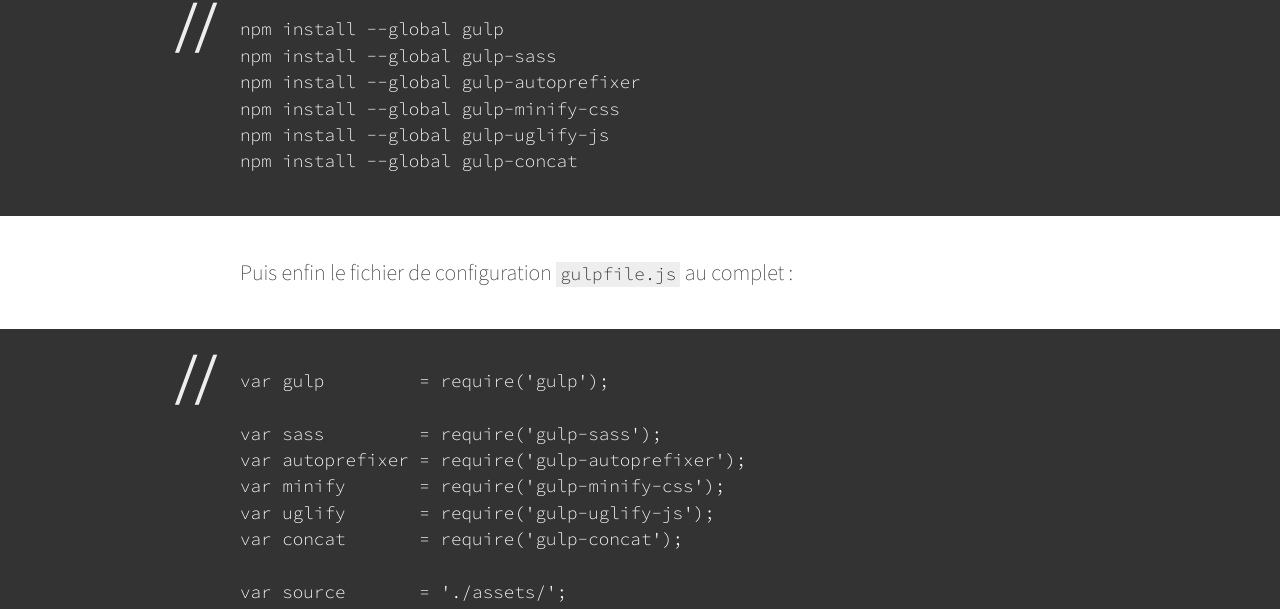
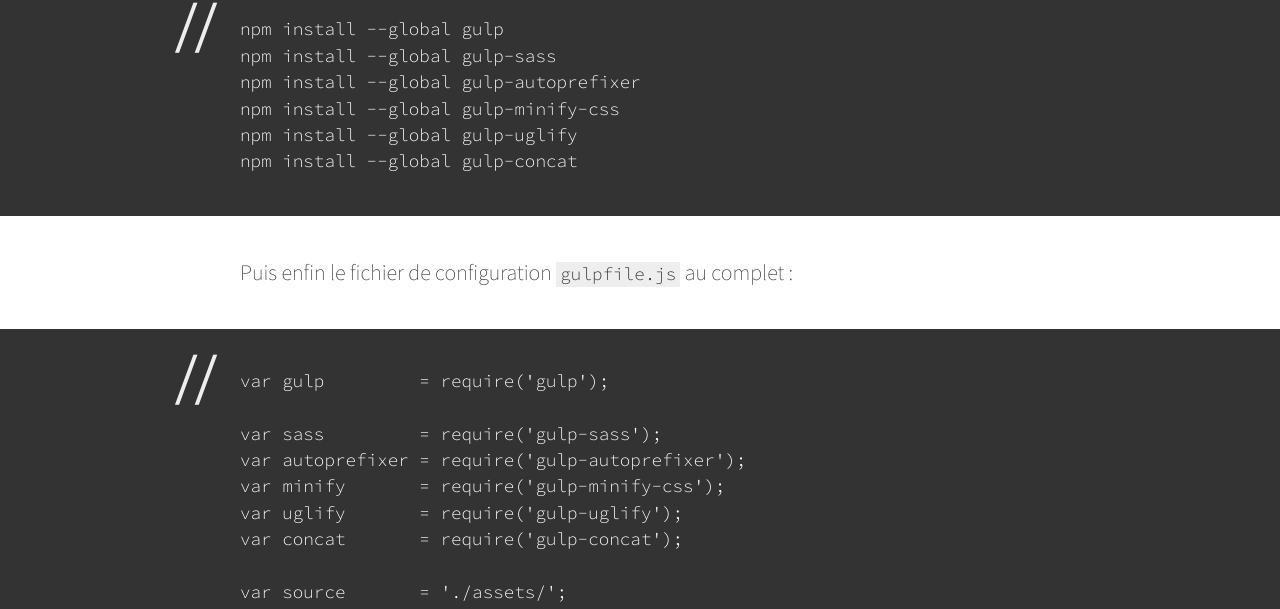
Before and after one commit to zessx/blog, a Jekyll site: the page built from _posts/2015-07-22-introduction-a-gulp.md, in a window 1280 px wide and 900 px high, scrolled down 10055 px. Shown: the part 243-852 px from the top of the window. Built offline with Jekyll 4.4.1, drawn with Linux system fonts in a browser that asks for light colours; comment, search, counter and statistics services are not loaded; some of the changed text lies outside the part shown.

Commit message:
:pencil2: Typos corrections

```diff
--- a/_posts/2015-07-22-introduction-a-gulp.md
+++ b/_posts/2015-07-22-introduction-a-gulp.md
@@ -132,7 +132,7 @@ Si on reprend notre tâche `css`, nous avons trois plugins à installer et à ch
     var sass         = require('gulp-sass');
     var autoprefixer = require('gulp-autoprefixer');
     var minify       = require('gulp-minify-css');
-    var uglify       = require('gulp-uglify-js');
+    var uglify       = require('gulp-uglify');
     var concat       = require('gulp-concat');
 
 Rien de plus pour les plugins !
@@ -213,7 +213,7 @@ Ensuite, l'installation de gulp et des modules :
     npm install --global gulp-sass
     npm install --global gulp-autoprefixer
     npm install --global gulp-minify-css
-    npm install --global gulp-uglify-js
+    npm install --global gulp-uglify
     npm install --global gulp-concat
 
 Puis enfin le fichier de configuration `gulpfile.js` au complet :
@@ -223,7 +223,7 @@ Puis enfin le fichier de configuration `gulpfile.js` au complet :
     var sass         = require('gulp-sass');
     var autoprefixer = require('gulp-autoprefixer');
     var minify       = require('gulp-minify-css');
-    var uglify       = require('gulp-uglify-js');
+    var uglify       = require('gulp-uglify');
     var concat       = require('gulp-concat');
 
     var source       = './assets/';
```
